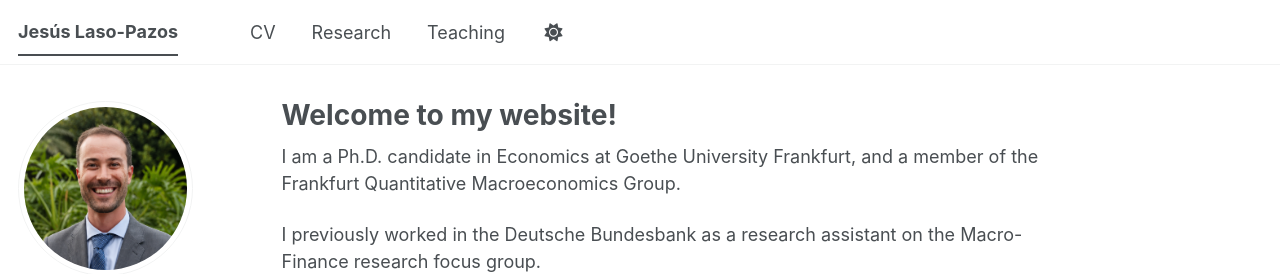
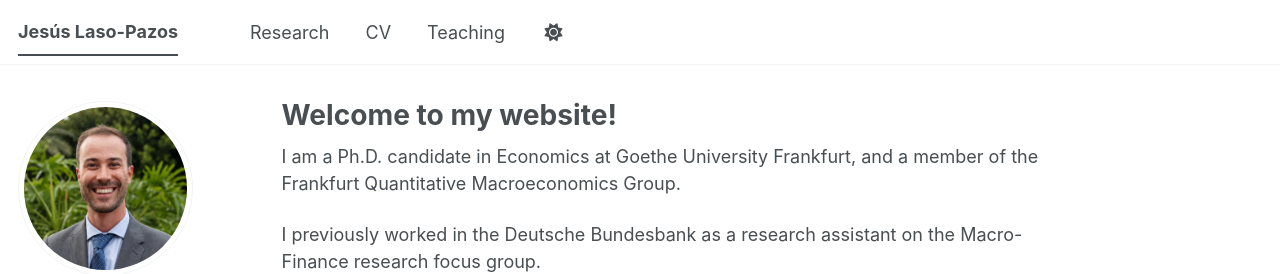
Before and after one commit to jlasopazos/jlasopazos.github.io, a Jekyll site: the page built from _pages/about.md, in a window 1280 px wide. Shown: the top 274 px of the page. Built offline with Jekyll 4.4.1, drawn with Linux system fonts in a browser that asks for light colours; a style sheet for code colours, icons or effects is not loaded.

Commit message:
change phone links to email and linkedin and reorder tabs

```diff
--- a/_includes/author-profile.html
+++ b/_includes/author-profile.html
@@ -23,7 +23,7 @@
   </div>
 
   <div class="author__urls-wrapper">
-    <button class="btn btn--inverse">Follow</button>
+    <button class="btn btn--inverse">Contact</button>
     <ul class="author__urls social-icons">
       <!-- Font Awesome icons / Biographic information  -->
       {% if author.location %}
```
Also changed, not shown: _data/navigation.yml (+4 -3 lines).
